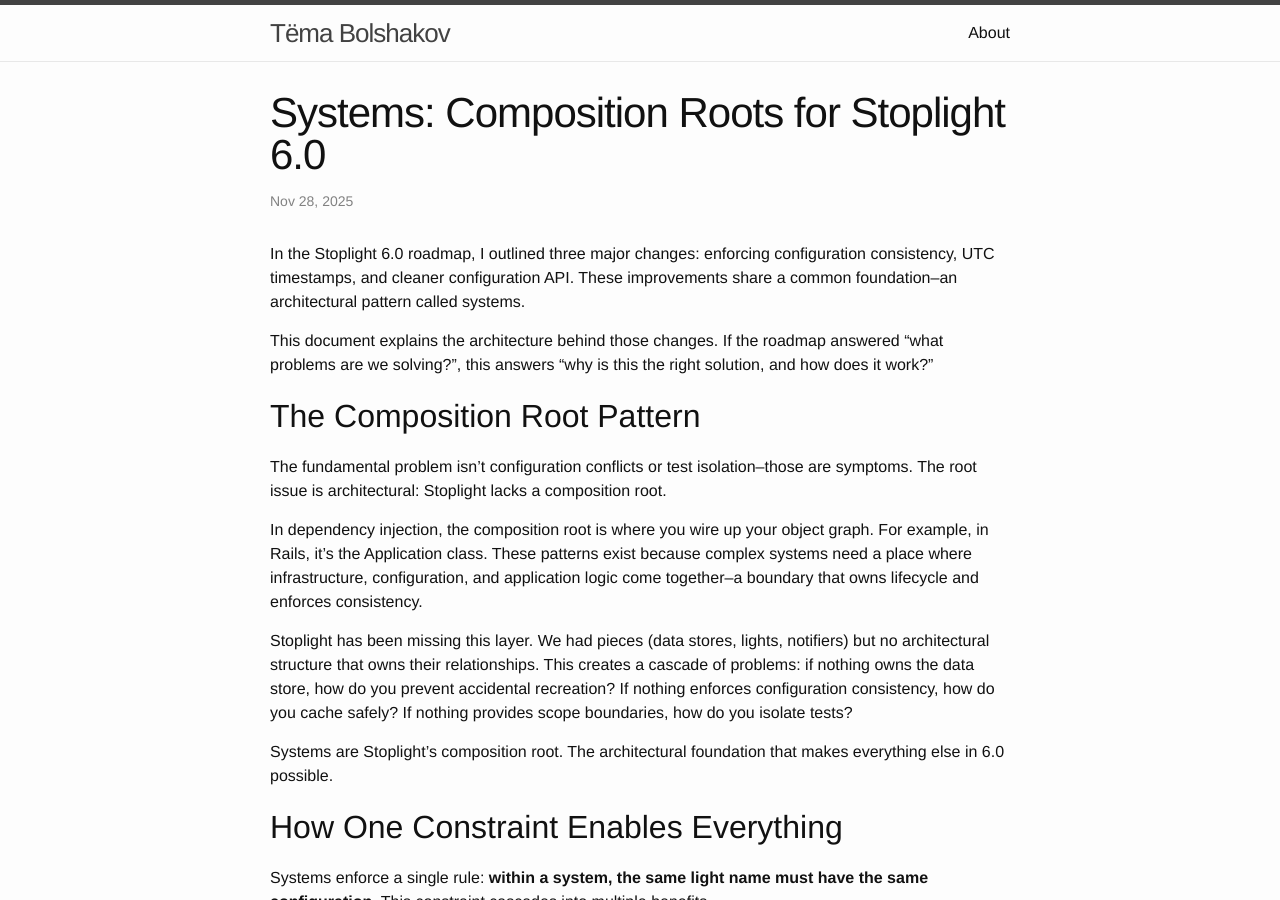
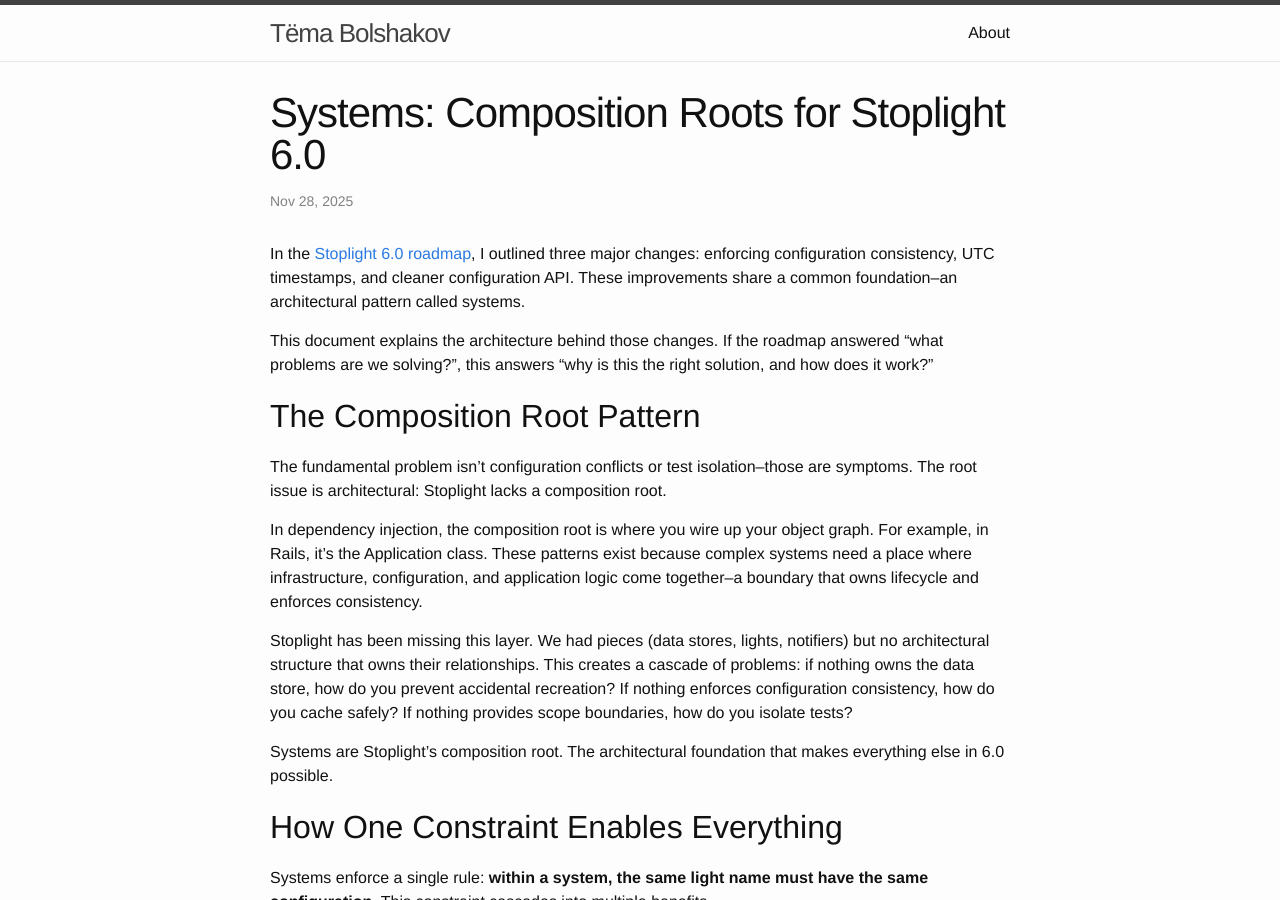
Before and after one commit to bolshakov/bolshakov.github.io, a Jekyll site: the page built from _posts/2025-11-28-stoplight-systems.md, in a window 1280 px wide and 900 px high. Built offline with Jekyll 4.4.1, drawn with Linux system fonts in a browser that asks for light colours.

```diff
--- a/_posts/2025-11-28-stoplight-systems.md
+++ b/_posts/2025-11-28-stoplight-systems.md
@@ -4,7 +4,7 @@ title: "Systems: Composition Roots for Stoplight 6.0"
 date: 2025-11-28 00:00:00 +0000
 ---
 
-In the Stoplight 6.0 roadmap, I outlined three major changes: enforcing configuration consistency, UTC timestamps, and
+In the [Stoplight 6.0 roadmap], I outlined three major changes: enforcing configuration consistency, UTC timestamps, and
 cleaner configuration API. These improvements share a common foundation--an architectural pattern called systems.
 
 This document explains the architecture behind those changes. If the roadmap answered "what problems are we solving?",
```
